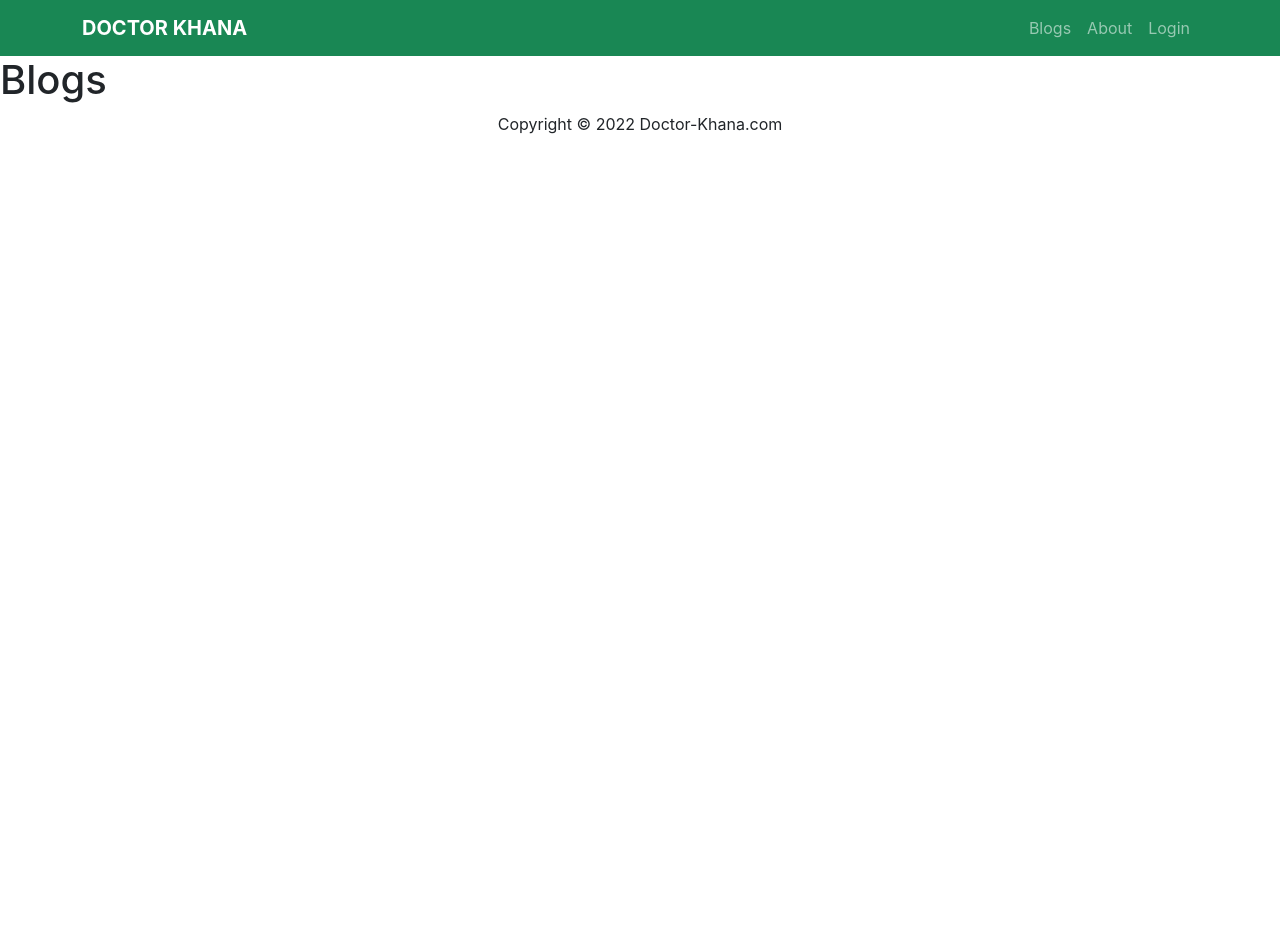
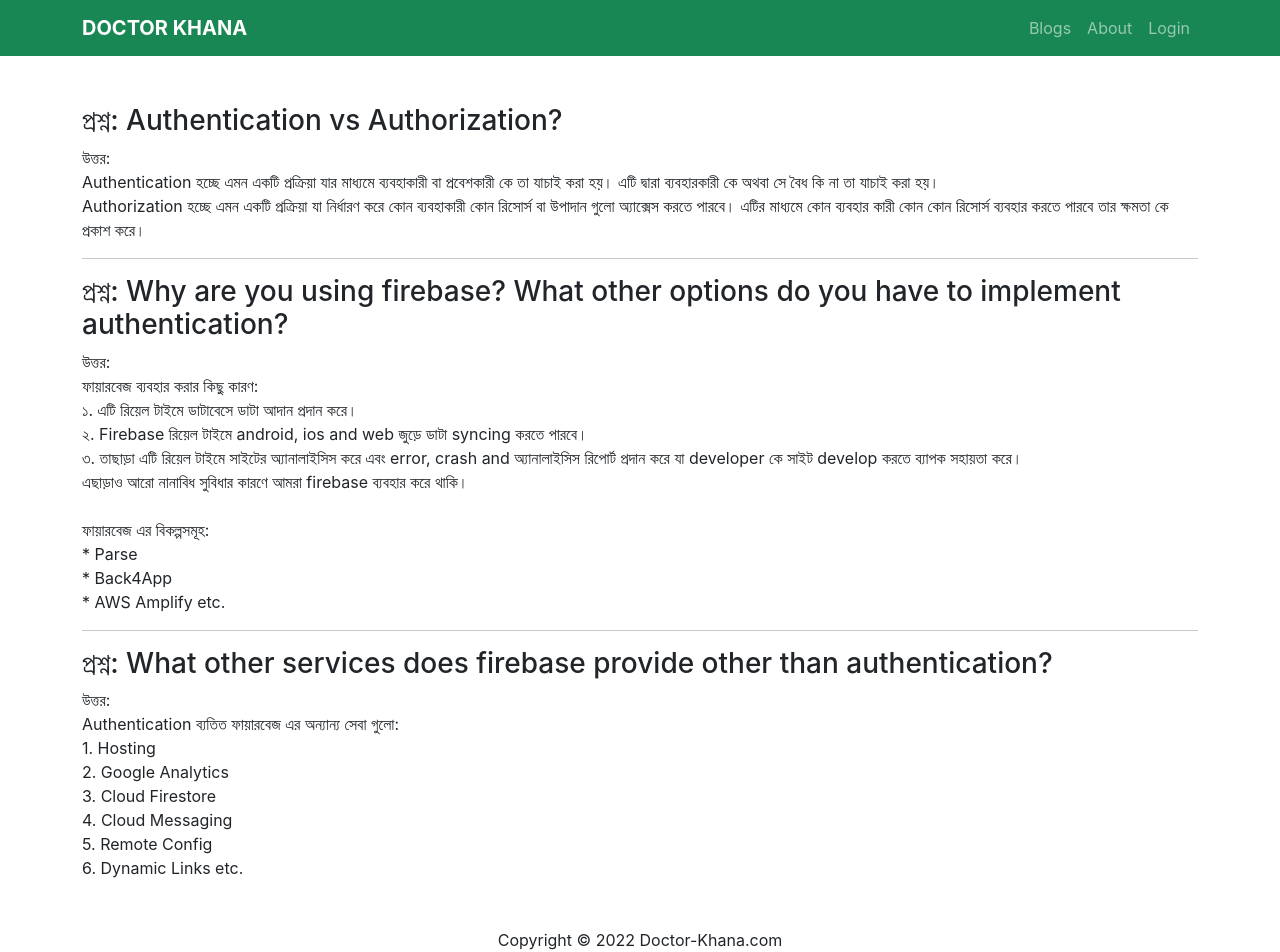
Before and after one commit to arifmia1129/doctor-khana, a React (Create React App) app: page /blogs in a window 1280 px wide. Shown: the top 952 px of the page. Before the commit the page ends 800 px from the top, so only its background shows below. Built offline with nearby package versions, Linux system fonts and the light colour scheme; no server answers.

Commit message:
blogs question answer done

```diff
--- a/src/Pages/Blogs/Blogs.js
+++ b/src/Pages/Blogs/Blogs.js
@@ -2,8 +2,69 @@ import React from 'react';
 
 const Blogs = () => {
     return (
-        <div>
-            <h1>Blogs</h1>
+        <div className='container my-5'>
+            <div className='my-2'>
+                <h3>প্রশ্ন: Authentication vs Authorization?</h3>
+                <p>উত্তর:
+                    <br />
+                    Authentication হচ্ছে এমন একটি প্রক্রিয়া যার মাধ্যমে ব্যবহাকারী বা প্রবেশকারী কে তা যাচাই করা হয়। এটি দ্বারা ব্যবহারকারী কে অথবা সে বৈধ কি না তা যাচাই করা হয়।
+                    <br />
+                    Authorization হচ্ছে এমন একটি প্রক্রিয়া যা নির্ধারণ করে কোন ব্যবহাকারী কোন রিসোর্স বা উপাদান গুলো অ্যাক্সেস করতে পারবে। এটির মাধ্যমে কোন ব্যবহার কারী কোন কোন রিসোর্স ব্যবহার করতে পারবে তার ক্ষমতা কে প্রকাশ করে।
+                </p>
+            </div>
+            <hr />
+            <div className='my-2'>
+                <h3>প্রশ্ন: Why are you using firebase? What other options do you have to implement authentication?</h3>
+                <p>উত্তর:
+                    <br />
+                    ফায়ারবেজ ব্যবহার করার কিছু কারণ:
+                    <br />
+                    ১. এটি রিয়েল টাইমে ডাটাবেসে ডাটা আদান প্রদান করে।
+                    <br />
+                    ২. Firebase রিয়েল টাইমে android, ios and web জুড়ে ডাটা syncing করতে পারবে।
+                    <br />
+                    ৩. তাছাড়া এটি রিয়েল টাইমে সাইটের অ্যানালাইসিস করে এবং error, crash and অ্যানালাইসিস রিপোর্ট প্রদান করে যা developer কে সাইট develop করতে ব্যাপক সহায়তা করে।
+
+                    <br />
+                    এছাড়াও আরো নানাবিধ সুবিধার কারণে আমরা firebase ব্যবহার করে থাকি।
+
+                    <br />
+                    <br />
+                    ফায়ারবেজ এর বিকল্পসমূহ:
+                    <br />
+                    * Parse
+                    <br />
+                    * Back4App
+                    <br />
+                    * AWS Amplify etc.
+                </p>
+            </div>
+            <hr />
+            <div className='my-2'>
+                <h3>প্রশ্ন: What other services does firebase provide other than authentication?</h3>
+                <p>উত্তর:
+                    <br />
+                    Authentication ব্যতিত ফায়ারবেজ এর অন্যান্য সেবা গুলো:
+                    <br />
+                    1. Hosting
+                    <br />
+                    2. Google Analytics
+
+                    <br />
+                    3. Cloud Firestore
+
+
+                    <br />
+                    4. Cloud Messaging
+
+
+                    <br />
+                    5. Remote Config
+
+                    <br />
+                    6. Dynamic Links etc.
+                </p>
+            </div>
         </div>
     );
 };
```
